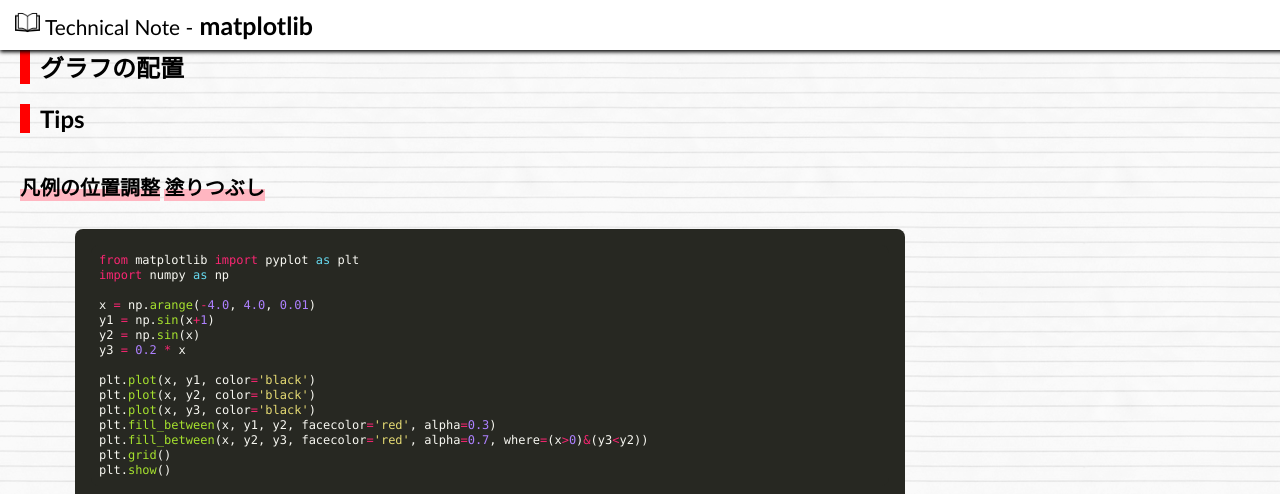
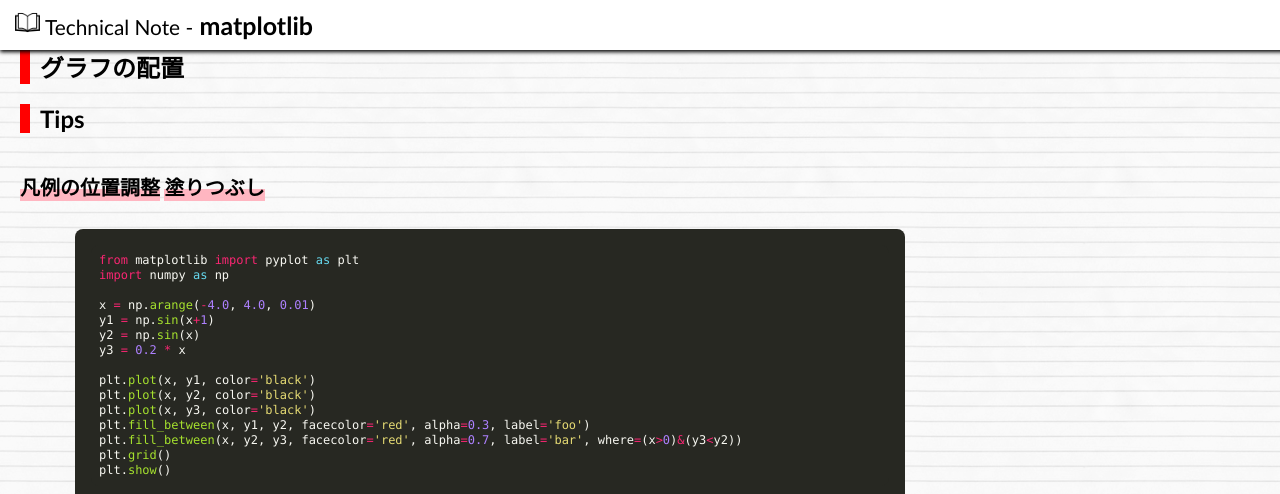
Before and after one commit to hkawabata/technical-note, a Jekyll site: the page built from docs/note/Language/Python/Library/matplotlib.md, in a window 1280 px wide and 900 px high, scrolled down 1992 px, cut to the strip 0-494 px from the top of the window. Built offline with Jekyll 4.4.1, drawn with Linux system fonts in a browser that asks for light colours; nearby versions of some CDN libraries; our own code applies the rules of GitHub Pages for plain Markdown files.

Commit message:
Update matplotlib.md

````diff
--- a/docs/note/Language/Python/Library/matplotlib.md
+++ b/docs/note/Language/Python/Library/matplotlib.md
@@ -81,8 +81,8 @@
 plt.plot(x, y1, color='black')
 plt.plot(x, y2, color='black')
 plt.plot(x, y3, color='black')
-plt.fill_between(x, y1, y2, facecolor='red', alpha=0.3)
-plt.fill_between(x, y2, y3, facecolor='red', alpha=0.7, where=(x>0)&(y3<y2))
+plt.fill_between(x, y1, y2, facecolor='red', alpha=0.3, label='foo')
+plt.fill_between(x, y2, y3, facecolor='red', alpha=0.7, label='bar', where=(x>0)&(y3<y2))
 plt.grid()
 plt.show()
 ```
````
